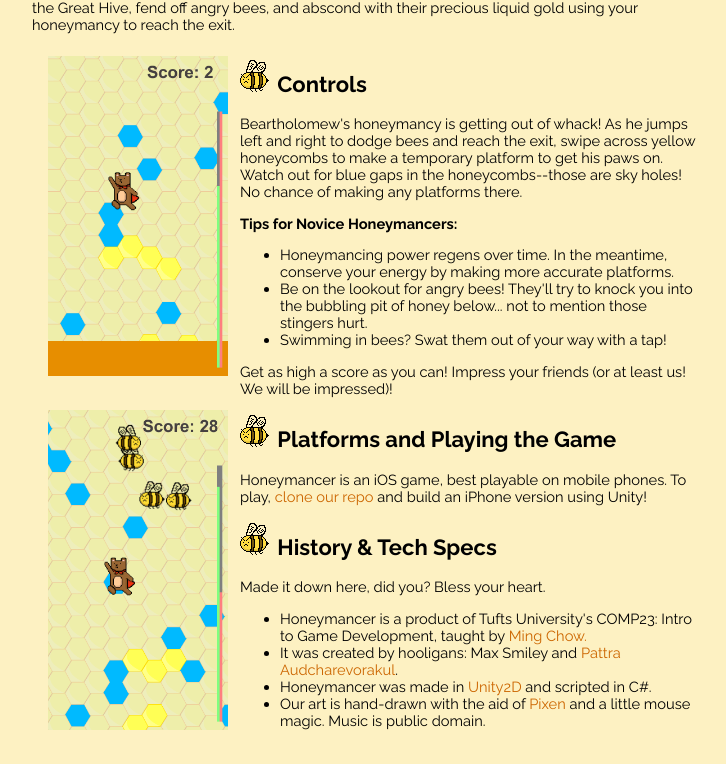
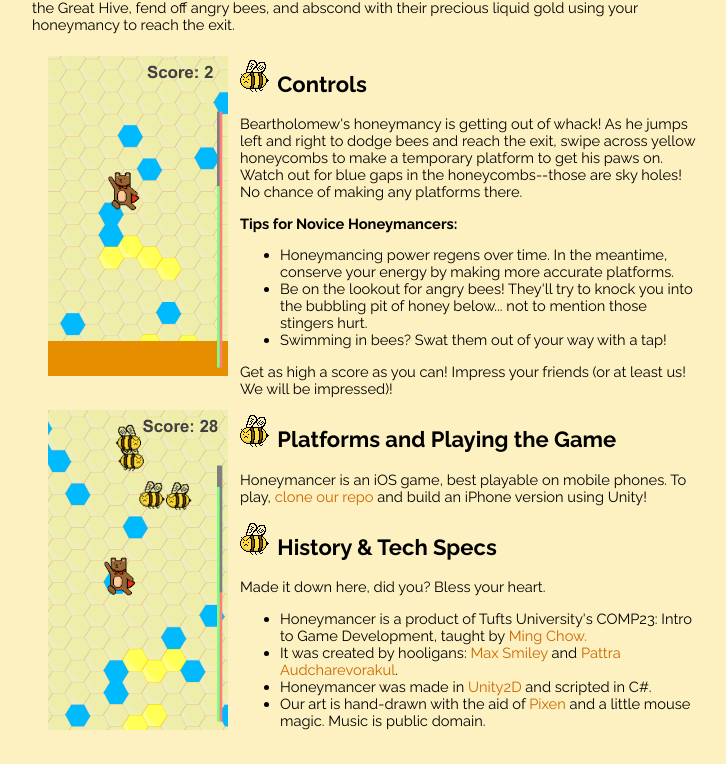
Before and after one commit to pattra/honey, a plain HTML site: page index.html in a window 1280 px wide. Shown: the part 656-1420 px from the top of the page, without its empty margins (268-994 px from the left). Drawn offline with nearby package versions, Linux system fonts and the light colour scheme; a script that the page names is missing.

Commit message:
correct link

```diff
--- a/index.html
+++ b/index.html
@@ -54,7 +54,7 @@
 
 				<ul>
 					<li> Honeymancer is a product of Tufts University's COMP23: Intro to Game Development, taught by <a href="http://mchow01.github.io/" alt="King Ming">Ming Chow.</a></li>
-					<li>It was created by hooligans: Max Smiley and <a href="http://pattra.github.io" alt="Pattra">Pattra Audcharevorakul</a>.</li>
+					<li>It was created by hooligans: <a href="https://github.com/maxsmiley" alt="Pattra">Max Smiley</a> and <a href="http://pattra.github.io" alt="Pattra">Pattra Audcharevorakul</a>.</li>
 					<li> Honeymancer was made in <a href="https://unity3d.com/" alt="Unity">Unity2D</a> and scripted in C#.</li>
 					<li> Our art is hand-drawn with the aid of <a href="http://pixenapp.com/" alt="Pixen">Pixen</a> and a little mouse magic. Music is public domain.</li>
 				</ul>
```
